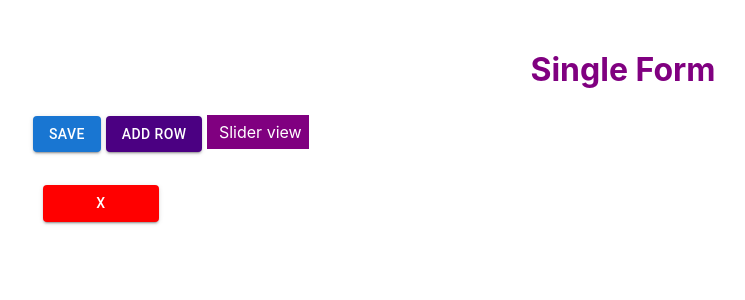
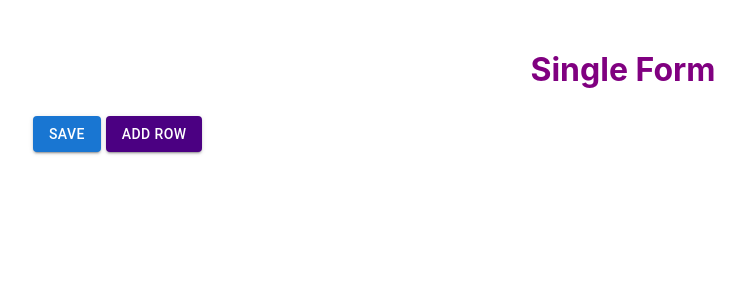
Before and after one commit to epshita-shima/dynamic-form, a React (Create React App) app: page /single-entry in a window 1280 px wide. Shown: the top 300 px of the page, without its empty margins (17-762 px from the left). Built offline with nearby package versions, Linux system fonts and the light colour scheme.

Commit message:
row correction

```diff
--- a/src/component/SingleEntryForm/SingleEntryForm.css
+++ b/src/component/SingleEntryForm/SingleEntryForm.css
@@ -14,6 +14,12 @@ text-align: center;
     margin-top: 20px;
     display: grid;
     grid-template-columns: repeat(10, minmax(0, 1fr));
+    padding: 10px;
+  }
+.grid-containers {
+    margin-top: 15px;
+    display: grid;
+    /* grid-template-columns: repeat(10, minmax(0, 1fr)); */
     padding: 10px;
   }
 
--- a/src/component/SingleEntryForm/SingleEntryForm.js
+++ b/src/component/SingleEntryForm/SingleEntryForm.js
@@ -39,13 +39,17 @@ const SingleEntryForm = ({ opens, setOpens, setOpen }) => {
   const previousInputValueDDF = useRef("");
   const previousInputValueCheck = useRef("");
   const previousInputValueDate = useRef("");
-  console.log(count);
+  const [allCountArray,setAllCountarray]=useState([])
+console.log(allCountArray)
+
   useEffect(() => {
     previousInputValue.current = inputValue;
     previousInputValueDDF.current = inputValueDDF;
     previousInputValueCheck.current = inputValueCheck;
     previousInputValueDate.current = inputValueDate;
-  }, [inputValue, inputValueDDF, inputValueCheck]);
+
+    setAllCountarray([count,array])
+  }, [inputValue, inputValueDDF, inputValueCheck, setAllCountarray,count,array]);
 
   const handleChange = (event) => {
     setAge(event.target.value);
@@ -74,7 +78,7 @@ const SingleEntryForm = ({ opens, setOpens, setOpen }) => {
           <Grid>
             <label htmlFor="" className="text-style">
               Text Field
-            </label>{" "}
+            </label>
             <br></br>
             <TextField
               id="outlined-basic"
@@ -87,7 +91,7 @@ const SingleEntryForm = ({ opens, setOpens, setOpen }) => {
           <Grid style={{ marginLeft: "5px" }}>
             <label htmlFor="" className="text-style">
               DropDown Field
-            </label>{" "}
+            </label>
             <br></br>
             <TextField
               id="outlined-basic"
@@ -136,11 +140,6 @@ const SingleEntryForm = ({ opens, setOpens, setOpen }) => {
                 for (var i = 0; i < number; i++) {
                   array.push([
                     <TextField
-                      id="standard-basic"
-                      label="Enter label"
-                      variant="standard"
-                    />,
-                    <TextField
                       id="outlined-basic"
                       variant="outlined"
                       size="small"
@@ -153,13 +152,9 @@ const SingleEntryForm = ({ opens, setOpens, setOpen }) => {
                     />,
                   ]);
                 }
+
                 for (var i = 0; i < numberDDf; i++) {
                   array.push([
-                    <TextField
-                      id="standard-basic"
-                      label="Enter label"
-                      variant="standard"
-                    />,
                     <Box sx={{ minWidth: 100 }}>
                       <FormControl fullWidth>
                         <Select
@@ -178,11 +173,6 @@ const SingleEntryForm = ({ opens, setOpens, setOpen }) => {
                 }
                 for (var i = 0; i < numberCheck; i++) {
                   array.push([
-                    <TextField
-                      id="standard-basic"
-                      label="Enter label"
-                      variant="standard"
-                    />,
                     <FormGroup>
                       <FormControlLabel
                         name={`item.${i}.check`}
@@ -203,9 +193,26 @@ const SingleEntryForm = ({ opens, setOpens, setOpen }) => {
                     />,
                   ]);
                 }
-                setCount([...array]);
-                setOpens(false);
-                setOpen(false);
+                array.push([
+                  <Button
+                    variant="contained"
+                    style={{ background: "red", marginTop: "3px" }}
+                    onClick={() => {
+                      const itemList = [...count];
+                      itemList.splice(10);
+                      setCount(itemList);
+                    }}
+                  >
+                    X
+                  </Button>,
+                ]);
+                if (array.length > 10) {
+                  alert("plz take less then 10 field");
+                } else {
+                  setCount([...array]);
+                  setOpens(false);
+                  setOpen(false);
+                }
               }}
             >
               Enter
@@ -240,12 +247,36 @@ const SingleEntryForm = ({ opens, setOpens, setOpen }) => {
                   Add row
                 </Button>
 
-                  <a href="/slider" target="_blank" style={{ marginLeft: "5px", background: "purple", color:'white', textDecoration:'none', padding:'7px'}}> Slider view</a>
+                {/* <a
+                  href="/slider"
+                  target="_blank"
+                  style={{
+                    marginLeft: "5px",
+                    background: "purple",
+                    color: "white",
+                    textDecoration: "none",
+                    padding: "7px",
+                  }}
+                >
+                  Slider view
+                </a> */}
 
+                <br />
+                <div className={` grid-containers`} style={{gridTemplateColumns:`repeat(${array.length}, minmax(0, 1fr)`}}>
+                {array.map((item, i) => {
+                    return (
+                      <TextField
+                        id="standard-basic"
+                        label="Enter label"
+                        variant="standard"
+                        style={{ marginLeft: "15px" }}
+                      />
+                    );
+                  })}
+                </div>
 
-                <Grid className="grid-container">
+                <Grid className={` grid-containers`} style={{gridTemplateColumns:`repeat(${array.length}, minmax(0, 1fr)`,marginTop:'5px'}}>
                   {count?.map((result, index) => {
-                    console.log(result);
                     return (
                       <Grid
                         key={index}
@@ -259,23 +290,11 @@ const SingleEntryForm = ({ opens, setOpens, setOpen }) => {
                         onDragEnd={handleSort}
                         onDragOver={(e) => e.preventDefault}
                         className="grid-item"
-                        // style={{display:'flex'}}
                       >
                         {result}
                       </Grid>
                     );
                   })}
-                  <Button
-                    variant="contained"
-                    style={{ background: "red", marginTop: "3px" }}
-                    onClick={() => {
-                      const itemList = [...count];
-                      itemList.splice(0);
-                      setCount(itemList);
-                    }}
-                  >
-                    X
-                  </Button>
                 </Grid>
               </form>
             )}
```
